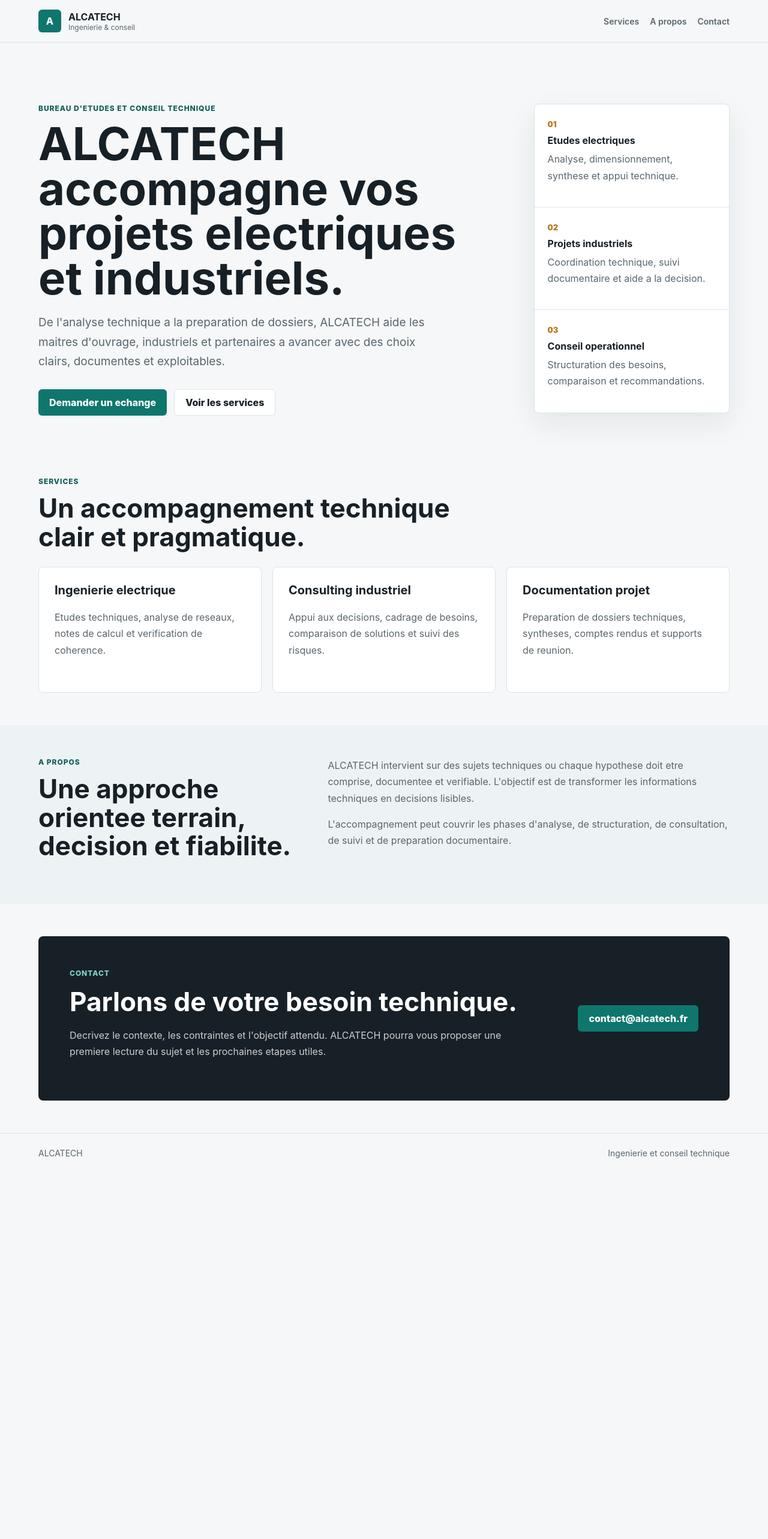
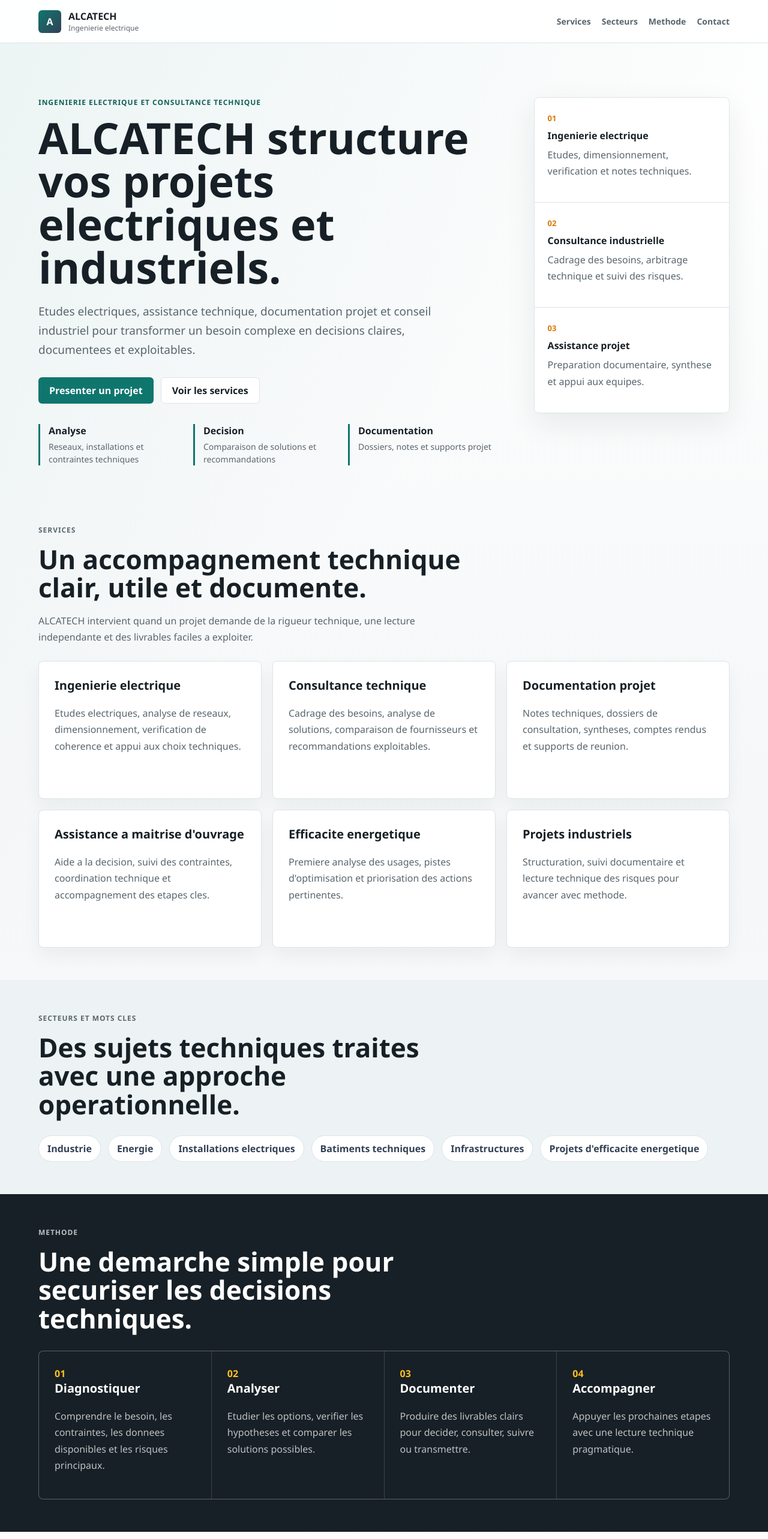
Before and after one commit to contactepuy-arch/PageWeb_Alcatech, a React (Vite) app: page / in a window 1280 px wide. Shown: the top 2566 px of the page at 60% size. Before the commit the page ends 1955 px from the top, so only its background shows below. Built offline with nearby package versions, Linux system fonts and the light colour scheme.

Commit message:
feat: moderniser la page ALCATECH

```diff
--- a/src/components/AboutSection.tsx
+++ b/src/components/AboutSection.tsx
@@ -1,20 +1,31 @@
 const AboutSection = () => {
   return (
-    <section id="apropos" className="section split">
-      <div>
-        <p className="eyebrow">A propos</p>
-        <h2>Une approche orientee terrain, decision et fiabilite.</h2>
+    <section id="methode" className="section method-section">
+      <div className="section-heading">
+        <p className="eyebrow">Methode</p>
+        <h2>Une demarche simple pour securiser les decisions techniques.</h2>
       </div>
-      <div className="text-block">
-        <p>
-          ALCATECH intervient sur des sujets techniques ou chaque hypothese doit
-          etre comprise, documentee et verifiable. L'objectif est de transformer
-          les informations techniques en decisions lisibles.
-        </p>
-        <p>
-          L'accompagnement peut couvrir les phases d'analyse, de structuration,
-          de consultation, de suivi et de preparation documentaire.
-        </p>
+      <div className="method-grid">
+        <article>
+          <span>01</span>
+          <h3>Diagnostiquer</h3>
+          <p>Comprendre le besoin, les contraintes, les donnees disponibles et les risques principaux.</p>
+        </article>
+        <article>
+          <span>02</span>
+          <h3>Analyser</h3>
+          <p>Etudier les options, verifier les hypotheses et comparer les solutions possibles.</p>
+        </article>
+        <article>
+          <span>03</span>
+          <h3>Documenter</h3>
+          <p>Produire des livrables clairs pour decider, consulter, suivre ou transmettre.</p>
+        </article>
+        <article>
+          <span>04</span>
+          <h3>Accompagner</h3>
+          <p>Appuyer les prochaines etapes avec une lecture technique pragmatique.</p>
+        </article>
       </div>
     </section>
   );
--- a/src/components/ContactSection.tsx
+++ b/src/components/ContactSection.tsx
@@ -3,11 +3,11 @@
     <section id="contact" className="contact-section">
       <div>
         <p className="eyebrow">Contact</p>
-        <h2>Parlons de votre besoin technique.</h2>
+        <h2>Parlons de votre projet electrique ou industriel.</h2>
         <p>
           Decrivez le contexte, les contraintes et l'objectif attendu. ALCATECH
-          pourra vous proposer une premiere lecture du sujet et les prochaines
-          etapes utiles.
+          peut vous aider a clarifier le besoin, organiser les priorites et
+          preparer les prochaines decisions techniques.
         </p>
       </div>
       <a className="button primary" href="mailto:contact@alcatech.fr">
--- a/src/components/Footer.tsx
+++ b/src/components/Footer.tsx
@@ -2,7 +2,7 @@
   return (
     <footer className="footer">
       <span>ALCATECH</span>
-      <span>Ingenierie et conseil technique</span>
+      <span>Ingenierie electrique, consultance technique et projets industriels</span>
     </footer>
   );
 };
--- a/src/components/HeroSection.tsx
+++ b/src/components/HeroSection.tsx
@@ -2,37 +2,51 @@
   return (
     <main id="accueil" className="hero">
       <section className="hero-content">
-        <p className="eyebrow">Bureau d'etudes et conseil technique</p>
-        <h1>ALCATECH accompagne vos projets electriques et industriels.</h1>
+        <p className="eyebrow">Ingenierie electrique et consultance technique</p>
+        <h1>ALCATECH structure vos projets electriques et industriels.</h1>
         <p className="hero-text">
-          De l'analyse technique a la preparation de dossiers, ALCATECH aide les
-          maitres d'ouvrage, industriels et partenaires a avancer avec des choix
-          clairs, documentes et exploitables.
+          Etudes electriques, assistance technique, documentation projet et
+          conseil industriel pour transformer un besoin complexe en decisions
+          claires, documentees et exploitables.
         </p>
         <div className="hero-actions">
           <a className="button primary" href="#contact">
-            Demander un echange
+            Presenter un projet
           </a>
           <a className="button secondary" href="#services">
             Voir les services
           </a>
         </div>
+        <dl className="hero-metrics" aria-label="Points forts ALCATECH">
+          <div>
+            <dt>Analyse</dt>
+            <dd>Reseaux, installations et contraintes techniques</dd>
+          </div>
+          <div>
+            <dt>Decision</dt>
+            <dd>Comparaison de solutions et recommandations</dd>
+          </div>
+          <div>
+            <dt>Documentation</dt>
+            <dd>Dossiers, notes et supports projet</dd>
+          </div>
+        </dl>
       </section>
       <aside className="hero-panel" aria-label="Domaines d'intervention">
         <div>
           <span>01</span>
-          <strong>Etudes electriques</strong>
-          <p>Analyse, dimensionnement, synthese et appui technique.</p>
+          <strong>Ingenierie electrique</strong>
+          <p>Etudes, dimensionnement, verification et notes techniques.</p>
         </div>
         <div>
           <span>02</span>
-          <strong>Projets industriels</strong>
-          <p>Coordination technique, suivi documentaire et aide a la decision.</p>
+          <strong>Consultance industrielle</strong>
+          <p>Cadrage des besoins, arbitrage technique et suivi des risques.</p>
         </div>
         <div>
           <span>03</span>
-          <strong>Conseil operationnel</strong>
-          <p>Structuration des besoins, comparaison et recommandations.</p>
+          <strong>Assistance projet</strong>
+          <p>Preparation documentaire, synthese et appui aux equipes.</p>
         </div>
       </aside>
     </main>
--- a/src/components/Navbar.tsx
+++ b/src/components/Navbar.tsx
@@ -5,12 +5,13 @@
         <span className="brand-mark">A</span>
         <span>
           <strong>ALCATECH</strong>
-          <small>Ingenierie & conseil</small>
+          <small>Ingenierie electrique</small>
         </span>
       </a>
       <nav aria-label="Navigation principale">
         <a href="#services">Services</a>
-        <a href="#apropos">A propos</a>
+        <a href="#secteurs">Secteurs</a>
+        <a href="#methode">Methode</a>
         <a href="#contact">Contact</a>
       </nav>
     </header>
--- a/src/components/ServicesSection.tsx
+++ b/src/components/ServicesSection.tsx
@@ -1,24 +1,50 @@
 const services = [
   {
     title: "Ingenierie electrique",
-    text: "Etudes techniques, analyse de reseaux, notes de calcul et verification de coherence.",
+    text: "Etudes electriques, analyse de reseaux, dimensionnement, verification de coherence et appui aux choix techniques.",
   },
   {
-    title: "Consulting industriel",
-    text: "Appui aux decisions, cadrage de besoins, comparaison de solutions et suivi des risques.",
+    title: "Consultance technique",
+    text: "Cadrage des besoins, analyse de solutions, comparaison de fournisseurs et recommandations exploitables.",
   },
   {
     title: "Documentation projet",
-    text: "Preparation de dossiers techniques, syntheses, comptes rendus et supports de reunion.",
+    text: "Notes techniques, dossiers de consultation, syntheses, comptes rendus et supports de reunion.",
   },
+  {
+    title: "Assistance a maitrise d'ouvrage",
+    text: "Aide a la decision, suivi des contraintes, coordination technique et accompagnement des etapes cles.",
+  },
+  {
+    title: "Efficacite energetique",
+    text: "Premiere analyse des usages, pistes d'optimisation et priorisation des actions pertinentes.",
+  },
+  {
+    title: "Projets industriels",
+    text: "Structuration, suivi documentaire et lecture technique des risques pour avancer avec methode.",
+  },
+];
+
+const sectors = [
+  "Industrie",
+  "Energie",
+  "Installations electriques",
+  "Batiments techniques",
+  "Infrastructures",
+  "Projets d'efficacite energetique",
 ];
 
 const ServicesSection = () => {
   return (
+    <>
       <section id="services" className="section">
         <div className="section-heading">
           <p className="eyebrow">Services</p>
-        <h2>Un accompagnement technique clair et pragmatique.</h2>
+          <h2>Un accompagnement technique clair, utile et documente.</h2>
+          <p>
+            ALCATECH intervient quand un projet demande de la rigueur technique,
+            une lecture independante et des livrables faciles a exploiter.
+          </p>
         </div>
         <div className="service-grid">
           {services.map((service) => (
@@ -29,6 +55,18 @@
           ))}
         </div>
       </section>
+      <section id="secteurs" className="section sectors-section">
+        <div className="section-heading">
+          <p className="eyebrow">Secteurs et mots cles</p>
+          <h2>Des sujets techniques traites avec une approche operationnelle.</h2>
+        </div>
+        <div className="keyword-list" aria-label="Secteurs ALCATECH">
+          {sectors.map((sector) => (
+            <span key={sector}>{sector}</span>
+          ))}
+        </div>
+      </section>
+    </>
   );
 };
 
--- a/src/styles.css
+++ b/src/styles.css
@@ -1,6 +1,7 @@
 :root {
   color-scheme: light;
   --bg: #f5f7f8;
+  --bg-deep: #172026;
   --surface: #ffffff;
   --surface-soft: #edf2f4;
   --text: #172026;
@@ -8,10 +9,10 @@
   --line: #dce4e8;
   --accent: #0f766e;
   --accent-dark: #115e59;
-  --warning: #b7791f;
+  --signal: #d97706;
+  --steel: #334155;
   font-family:
-    Inter, ui-sans-serif, system-ui, -apple-system, BlinkMacSystemFont, "Segoe UI",
-    sans-serif;
+    "Aptos", "Segoe UI", ui-sans-serif, system-ui, sans-serif;
 }
 
 * {
@@ -24,7 +25,9 @@
 
 body {
   margin: 0;
-  background: var(--bg);
+  background:
+    linear-gradient(135deg, rgba(15, 118, 110, 0.08), transparent 34%),
+    linear-gradient(180deg, #ffffff 0%, var(--bg) 46%, #ffffff 100%);
   color: var(--text);
 }
 
@@ -46,7 +49,7 @@
   gap: 24px;
   width: 100%;
   border-bottom: 1px solid var(--line);
-  background: rgba(245, 247, 248, 0.94);
+  background: rgba(255, 255, 255, 0.92);
   padding: 16px clamp(20px, 5vw, 72px);
   backdrop-filter: blur(12px);
 }
@@ -64,7 +67,7 @@
   height: 38px;
   place-items: center;
   border-radius: 6px;
-  background: var(--accent);
+  background: linear-gradient(135deg, var(--accent), var(--steel));
   color: white;
   font-weight: 800;
 }
@@ -95,7 +98,9 @@
   display: grid;
   grid-template-columns: minmax(0, 1.4fr) minmax(300px, 0.6fr);
   gap: clamp(28px, 5vw, 72px);
-  padding: clamp(56px, 8vw, 104px) clamp(20px, 5vw, 72px) 48px;
+  min-height: calc(100vh - 72px);
+  align-items: center;
+  padding: clamp(44px, 7vw, 92px) clamp(20px, 5vw, 72px) 44px;
 }
 
 .hero-content {
@@ -121,8 +126,8 @@
 h1 {
   max-width: 780px;
   margin-bottom: 22px;
-  font-size: clamp(42px, 7vw, 76px);
-  line-height: 0.98;
+  font-size: clamp(42px, 6vw, 72px);
+  line-height: 1;
 }
 
 h2 {
@@ -147,6 +152,30 @@
   flex-wrap: wrap;
   gap: 12px;
   margin-top: 30px;
+}
+
+.hero-metrics {
+  display: grid;
+  grid-template-columns: repeat(3, minmax(0, 1fr));
+  gap: 14px;
+  max-width: 760px;
+  margin: 34px 0 0;
+}
+
+.hero-metrics div {
+  border-left: 3px solid var(--accent);
+  padding-left: 14px;
+}
+
+.hero-metrics dt {
+  font-weight: 900;
+}
+
+.hero-metrics dd {
+  margin: 5px 0 0;
+  color: var(--muted);
+  font-size: 14px;
+  line-height: 1.5;
 }
 
 .button {
@@ -175,8 +204,9 @@
   align-self: start;
   border: 1px solid var(--line);
   border-radius: 8px;
-  background: var(--surface);
+  background: rgba(255, 255, 255, 0.88);
   box-shadow: 0 18px 50px rgba(23, 32, 38, 0.08);
+  backdrop-filter: blur(14px);
 }
 
 .hero-panel div {
@@ -188,7 +218,7 @@
 }
 
 .hero-panel span {
-  color: var(--warning);
+  color: var(--signal);
   font-size: 13px;
   font-weight: 900;
 }
@@ -200,7 +230,7 @@
 
 .hero-panel p,
 .service-card p,
-.text-block p,
+.section-heading p,
 .contact-section p {
   color: var(--muted);
   line-height: 1.7;
@@ -222,22 +252,72 @@
 }
 
 .service-card {
-  min-height: 210px;
+  min-height: 230px;
   border: 1px solid var(--line);
   border-radius: 8px;
   background: var(--surface);
   padding: 26px;
+  box-shadow: 0 14px 30px rgba(23, 32, 38, 0.05);
 }
 
-.split {
-  display: grid;
-  grid-template-columns: minmax(0, 0.8fr) minmax(0, 1.2fr);
-  gap: 36px;
+.sectors-section {
   background: var(--surface-soft);
 }
 
-.text-block {
-  max-width: 720px;
+.keyword-list {
+  display: flex;
+  flex-wrap: wrap;
+  gap: 12px;
+  margin-top: 28px;
+}
+
+.keyword-list span {
+  border: 1px solid var(--line);
+  border-radius: 999px;
+  background: white;
+  padding: 10px 14px;
+  color: var(--steel);
+  font-weight: 800;
+}
+
+.method-section {
+  background: var(--bg-deep);
+  color: white;
+}
+
+.method-section .eyebrow {
+  color: #5eead4;
+}
+
+.method-section .section-heading p {
+  color: rgba(255, 255, 255, 0.72);
+}
+
+.method-grid {
+  display: grid;
+  grid-template-columns: repeat(4, minmax(0, 1fr));
+  gap: 1px;
+  margin-top: 30px;
+  overflow: hidden;
+  border: 1px solid rgba(255, 255, 255, 0.16);
+  border-radius: 8px;
+  background: rgba(255, 255, 255, 0.16);
+}
+
+.method-grid article {
+  min-height: 230px;
+  background: var(--bg-deep);
+  padding: 26px;
+}
+
+.method-grid span {
+  color: #fbbf24;
+  font-weight: 900;
+}
+
+.method-grid p {
+  color: rgba(255, 255, 255, 0.72);
+  line-height: 1.7;
 }
 
 .contact-section {
@@ -274,7 +354,6 @@
 @media (max-width: 820px) {
   .navbar,
   .hero,
-  .split,
   .contact-section,
   .footer {
     grid-template-columns: 1fr;
@@ -289,7 +368,8 @@
 
   nav {
     width: 100%;
-    justify-content: space-between;
+    flex-wrap: wrap;
+    justify-content: flex-start;
   }
 
   .hero {
@@ -299,4 +379,9 @@
   .service-grid {
     grid-template-columns: 1fr;
   }
+
+  .hero-metrics,
+  .method-grid {
+    grid-template-columns: 1fr;
+  }
 }
```
Lines whose indentation alone changed are shown as unchanged.
